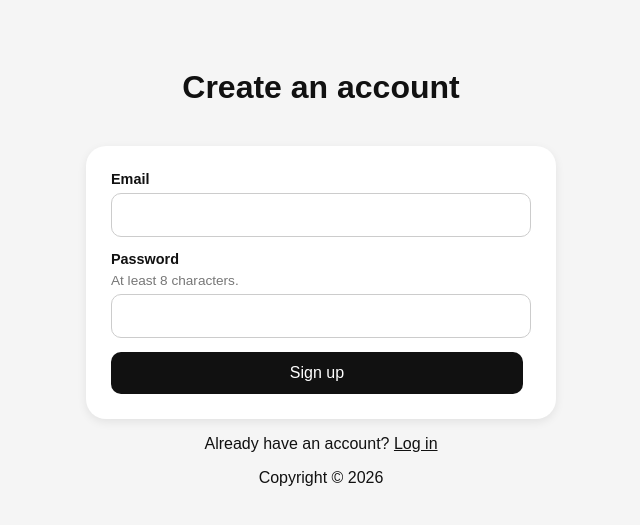
After one commit to davidnize/Capstone-Project_book-notes, a Node server app: page /signup in a window 1280 px wide. The commit adds this page. Shown: the top 525 px of the page, without its empty margins (319-959 px from the left). Run offline with Node 20, Linux system fonts and the light colour scheme.

Commit message:
Label ratings and keep each user's books private.
Show a Rating (0–10) label on the add and edit forms and Rating: n/10 on each card. Add email and password accounts with bcrypt hashes, and limit list, add, edit, and delete to the signed-in user.

Co-authored-by: David Nizeyimana <davidnize@users.noreply.github.com>

```diff
--- a/index.js
+++ b/index.js
@@ -1,21 +1,33 @@
 import fs from "fs";
 import path from "path";
 import { fileURLToPath } from "url";
+import { parseEnv } from "node:util";
 import express from "express";
 import bodyParser from "body-parser";
+import cookieSession from "cookie-session";
+import bcrypt from "bcryptjs";
 import pg from "pg";
 import axios from "axios";
 
 const __dirname = path.dirname(fileURLToPath(import.meta.url));
+loadLocalEnv();
+
 const port = Number(process.env.PORT) || 3000;
 const connectionString = process.env.DATABASE_URL;
+const sessionSecret = process.env.SESSION_SECRET;
 
 if (!connectionString) {
   console.error("DATABASE_URL is not set. Copy .env.example and point it at PostgreSQL.");
   process.exit(1);
 }
 
+if (!sessionSecret) {
+  console.error("SESSION_SECRET is not set. Copy .env.example and set a long random string.");
+  process.exit(1);
+}
+
 const pool = new pg.Pool(poolConfig(connectionString));
+const dummyPasswordHash = bcrypt.hashSync("not-a-real-password", 10);
 
 pool.on("error", (error) => {
   console.error("Unexpected database pool error:", error.message);
@@ -25,16 +37,125 @@ const app = express();
 
 app.set("view engine", "ejs");
 app.set("views", path.join(__dirname, "views"));
+// Render terminates TLS at the proxy. Trust it so the secure login cookie is set.
+app.set("trust proxy", 1);
 app.use(bodyParser.urlencoded({ extended: true }));
 app.use(express.static(path.join(__dirname, "public")));
+app.use(cookieSession({
+  name: "session",
+  keys: [sessionSecret],
+  maxAge: 7 * 24 * 60 * 60 * 1000,
+  httpOnly: true,
+  sameSite: "lax",
+  secure: process.env.NODE_ENV === "production",
+}));
+app.use((req, res, next) => {
+  res.locals.user = signedInUser(req);
+  next();
+});
 
-app.get("/", async (req, res) => {
-  const error = queryText(req.query.error);
-  const message = queryText(req.query.message);
+app.get("/login", redirectIfSignedIn, (req, res) => {
+  res.render("login.ejs", { error: null, email: "" });
+});
+
+app.post("/login", redirectIfSignedIn, async (req, res) => {
+  const email = normalizeEmail(req.body.email);
+  const password = passwordText(req.body.password);
+
+  if (!isEmail(email) || !password) {
+    return res.status(400).render("login.ejs", {
+      error: "Email or password is incorrect.",
+      email,
+    });
+  }
 
   try {
     const result = await pool.query(
-      "SELECT * FROM books ORDER BY created_at DESC",
+      "SELECT id, email, password_hash FROM users WHERE email = $1",
+      [email],
+    );
+    const user = result.rows[0];
+    const matches = await bcrypt.compare(
+      password,
+      user ? user.password_hash : dummyPasswordHash,
+    );
+    if (!user || !matches) {
+      return res.status(401).render("login.ejs", {
+        error: "Email or password is incorrect.",
+        email,
+      });
+    }
+
+    req.session = { user: { id: user.id, email: user.email } };
+    return res.redirect("/");
+  } catch (error) {
+    console.error(error);
+    return res.status(500).render("login.ejs", {
+      error: "Could not log you in. Try again.",
+      email,
+    });
+  }
+});
+
+app.get("/signup", redirectIfSignedIn, (req, res) => {
+  res.render("signup.ejs", { error: null, email: "" });
+});
+
+app.post("/signup", redirectIfSignedIn, async (req, res) => {
+  const email = normalizeEmail(req.body.email);
+  const password = passwordText(req.body.password);
+
+  if (!isEmail(email)) {
+    return res.status(400).render("signup.ejs", {
+      error: "Enter a valid email address.",
+      email,
+    });
+  }
+  if (password.length < 8 || password.length > 72) {
+    return res.status(400).render("signup.ejs", {
+      error: "Password must be 8 to 72 characters.",
+      email,
+    });
+  }
+
+  try {
+    const passwordHash = await bcrypt.hash(password, 10);
+    const result = await pool.query(
+      "INSERT INTO users (email, password_hash) VALUES ($1, $2) RETURNING id, email",
+      [email, passwordHash],
+    );
+    const user = result.rows[0];
+    req.session = { user: { id: user.id, email: user.email } };
+    return res.redirect("/");
+  } catch (error) {
+    if (error.code === "23505") {
+      return res.status(400).render("signup.ejs", {
+        error: "An account with that email already exists.",
+        email,
+      });
+    }
+    console.error(error);
+    return res.status(500).render("signup.ejs", {
+      error: "Could not create your account. Try again.",
+      email,
+    });
+  }
+});
+
+app.post("/logout", (req, res) => {
+  req.session = null;
+  res.redirect("/login");
+});
+
+app.get("/", requireUser, async (req, res) => {
+  const error = queryText(req.query.error);
+  const message = queryText(req.query.message);
+  const userId = signedInUser(req).id;
+
+  try {
+    const result = await pool.query(
+      "SELECT * FROM books WHERE user_id = $1 ORDER BY created_at DESC",
+      [userId],
     );
     res.render("index.ejs", {
       books: result.rows.map(normalizeBook),
@@ -51,11 +172,12 @@ app.get("/", async (req, res) => {
   }
 });
 
-app.post("/add", async (req, res) => {
+app.post("/add", requireUser, async (req, res) => {
   const title = textOrEmpty(req.body.title);
   const notes = textOrEmpty(req.body.notes);
   const fallbackAuthor = textOrEmpty(req.body.author);
   const rating = parseRating(req.body.rating);
+  const userId = signedInUser(req).id;
 
   if (!title) {
     return redirectWith(res, { error: "A book title is required." });
@@ -71,13 +193,14 @@ app.post("/add", async (req, res) => {
 
   try {
     await pool.query(
-      "INSERT INTO books (title, author, rating, notes, cover_url) VALUES ($1, $2, $3, $4, $5)",
+      "INSERT INTO books (title, author, rating, notes, cover_url, user_id) VALUES ($1, $2, $3, $4, $5, $6)",
       [
         lookup.book.title,
         lookup.book.author || fallbackAuthor || null,
         rating,
         notes || null,
         lookup.book.cover_url,
+        userId,
       ],
     );
     return redirectWith(res, { message: `Added “${lookup.book.title}”.` });
@@ -87,12 +210,13 @@ app.post("/add", async (req, res) => {
   }
 });
 
-app.post("/edit", async (req, res) => {
+app.post("/edit", requireUser, async (req, res) => {
   const bookId = parseId(req.body.bookId);
   const title = textOrEmpty(req.body.title);
   const notes = textOrEmpty(req.body.notes);
   const fallbackAuthor = textOrEmpty(req.body.author);
   const rating = parseRating(req.body.rating);
+  const userId = signedInUser(req).id;
 
   if (!bookId) {
     return redirectWith(res, { error: "That book could not be found." });
@@ -111,7 +235,7 @@ app.post("/edit", async (req, res) => {
 
   try {
     const result = await pool.query(
-      "UPDATE books SET title=$1, author=$2, rating=$3, notes=$4, cover_url=$5 WHERE id=$6",
+      "UPDATE books SET title=$1, author=$2, rating=$3, notes=$4, cover_url=$5 WHERE id=$6 AND user_id=$7",
       [
         lookup.book.title,
         lookup.book.author || fallbackAuthor || null,
@@ -119,6 +243,7 @@ app.post("/edit", async (req, res) => {
         notes || null,
         lookup.book.cover_url,
         bookId,
+        userId,
       ],
     );
     if (result.rowCount === 0) {
@@ -131,14 +256,18 @@ app.post("/edit", async (req, res) => {
   }
 });
 
-app.post("/delete", async (req, res) => {
+app.post("/delete", requireUser, async (req, res) => {
   const bookId = parseId(req.body.deleteBookId);
+  const userId = signedInUser(req).id;
   if (!bookId) {
     return redirectWith(res, { error: "That book could not be found." });
   }
 
   try {
-    const result = await pool.query("DELETE FROM books WHERE id=$1", [bookId]);
+    const result = await pool.query(
+      "DELETE FROM books WHERE id=$1 AND user_id=$2",
+      [bookId, userId],
+    );
     if (result.rowCount === 0) {
       return redirectWith(res, { error: "That book could not be found." });
     }
@@ -166,6 +295,15 @@ async function start() {
 }
 
 start();
+
+function loadLocalEnv() {
+  const envPath = path.join(__dirname, ".env");
+  if (!fs.existsSync(envPath)) return;
+  const parsed = parseEnv(fs.readFileSync(envPath, "utf8"));
+  for (const [key, value] of Object.entries(parsed)) {
+    if (process.env[key] === undefined) process.env[key] = value;
+  }
+}
 
 function poolConfig(url) {
   return {
@@ -283,3 +421,34 @@ function parseId(value) {
   if (!Number.isInteger(id) || id < 1) return null;
   return id;
 }
+
+function signedInUser(req) {
+  const id = Number.parseInt(req.session?.user?.id, 10);
+  const email = typeof req.session?.user?.email === "string" ? req.session.user.email : "";
+  if (!Number.isInteger(id) || id < 1 || !email) return null;
+  return { id, email };
+}
+
+function requireUser(req, res, next) {
+  if (!signedInUser(req)) {
+    return res.redirect("/login");
+  }
+  next();
+}
+
+function redirectIfSignedIn(req, res, next) {
+  if (signedInUser(req)) return res.redirect("/");
+  next();
+}
+
+function normalizeEmail(value) {
+  return typeof value === "string" ? value.trim().toLowerCase() : "";
+}
+
+function isEmail(email) {
+  return email.length <= 254 && /^[^\s@]+@[^\s@]+\.[^\s@]+$/.test(email);
+}
+
+function passwordText(value) {
+  return typeof value === "string" ? value : "";
+}
--- a/package.json
+++ b/package.json
@@ -20,7 +20,9 @@
   "license": "ISC",
   "dependencies": {
     "axios": "^1.16.0",
+    "bcryptjs": "^3.0.3",
     "body-parser": "^2.2.2",
+    "cookie-session": "^2.1.1",
     "ejs": "^5.0.2",
     "express": "^5.2.1",
     "pg": "^8.20.0"
--- a/public/styles/main.css
+++ b/public/styles/main.css
@@ -68,6 +68,29 @@ h1 {
   font-size: 0.9rem;
 }
 
+.rating {
+  font-weight: 700;
+  color: #111;
+}
+
+.rating-field {
+  display: inline-flex;
+  flex-direction: column;
+  gap: 4px;
+  flex: 0 0 auto;
+  align-self: flex-end;
+  color: #333;
+  font-size: 0.85rem;
+  font-weight: 700;
+  line-height: 1.2;
+  white-space: nowrap;
+}
+
+.rating-field input {
+  font-weight: 400;
+  width: 10.5rem;
+}
+
 textarea {
   padding: 12px;
   border: 1px solid #ccc;
@@ -112,7 +135,7 @@ form[action="/delete"] button {
 
 form[action="/edit"] {
   display: none;
-  align-items: center;
+  align-items: flex-end;
   gap: 10px;
   flex-wrap: wrap;
   margin-top: 15px;
@@ -125,6 +148,76 @@ form[action="/edit"].visible {
 
 hr {
   display: none;
+}
+
+.account-bar {
+  max-width: 1100px;
+  margin: 0 auto 8px;
+  display: flex;
+  justify-content: flex-end;
+  align-items: center;
+  gap: 12px;
+  color: #555;
+}
+
+.account-bar span {
+  overflow-wrap: anywhere;
+}
+
+.account-bar form {
+  margin: 0;
+}
+
+.account-bar button {
+  margin-right: 0;
+  background: white;
+  color: #111;
+  border: 1px solid #ccc;
+}
+
+.auth-form {
+  max-width: 420px;
+  margin: 0 auto;
+  display: flex;
+  flex-direction: column;
+  gap: 14px;
+  background: white;
+  padding: 25px;
+  border-radius: 20px;
+  box-shadow: 0 3px 10px rgba(0, 0, 0, 0.08);
+}
+
+.auth-form label {
+  display: flex;
+  flex-direction: column;
+  gap: 6px;
+  font-size: 0.9rem;
+  font-weight: 700;
+}
+
+.auth-form input {
+  width: 100%;
+  box-sizing: border-box;
+  font-weight: 400;
+}
+
+.auth-form button {
+  background: #111;
+  color: white;
+}
+
+.auth-hint {
+  font-weight: 400;
+  color: #777;
+  font-size: 0.85rem;
+}
+
+.auth-switch {
+  text-align: center;
+}
+
+.auth-switch a {
+  color: #111;
 }
 
 footer {
--- a/render.yaml
+++ b/render.yaml
@@ -13,6 +13,8 @@ services:
           property: connectionString
       - key: NODE_ENV
         value: production
+      - key: SESSION_SECRET
+        generateValue: true
 
 databases:
   - name: book-notes-db
--- a/views/partials/header.ejs
+++ b/views/partials/header.ejs
@@ -10,4 +10,12 @@
 </head>
 
 <body>
+  <% if (user) { %>
+    <header class="account-bar">
+      <span><%= user.email %></span>
+      <form action="/logout" method="post">
+        <button type="submit">Log out</button>
+      </form>
+    </header>
+  <% } %>
   <main>
--- /dev/null
+++ b/views/signup.ejs
@@ -0,0 +1,24 @@
+<%- include('partials/header.ejs'); -%>
+
+  <h1>Create an account</h1>
+
+  <% if (error) { %>
+    <p class="notice notice-error"><%= error %></p>
+  <% } %>
+
+  <form action="/signup" method="post" class="auth-form">
+    <label>
+      Email
+      <input type="email" name="email" value="<%= email || '' %>" autocomplete="email" required>
+    </label>
+    <label>
+      Password
+      <span class="auth-hint">At least 8 characters.</span>
+      <input type="password" name="password" autocomplete="new-password" minlength="8" required>
+    </label>
+    <button type="submit">Sign up</button>
+  </form>
+
+  <p class="auth-switch">Already have an account? <a href="/login">Log in</a></p>
+
+<%- include('partials/footer.ejs'); -%>
```
Also changed, not shown: schema.sql (+15 -1 lines), views/index.ejs (+10 -4 lines), views/login.ejs (added, +23 -0 lines), README.md, 2 other files.
